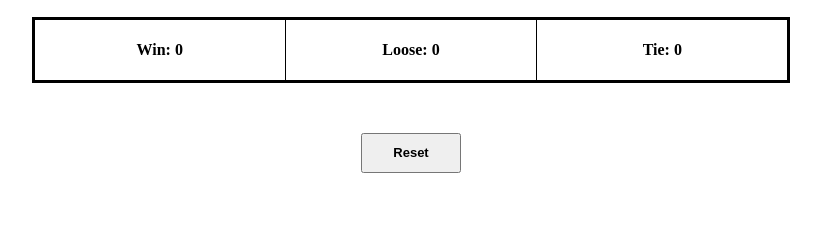
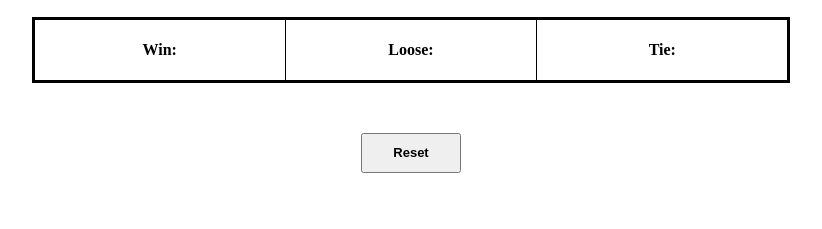
Before and after one commit to brishanksingh7843-design/RockPaper, a plain HTML site: page index.html in a window 1280 px wide. Shown: the part 262-491 px from the top of the page, 229-1051 px from the left. Drawn offline with Linux system fonts and the light colour scheme.

Commit message:
Update index.html

```diff
--- a/index.html
+++ b/index.html
@@ -77,9 +77,9 @@
     </table>
     <table class="result">
       <tr>
-        <th><p class="winnn">Win: 0</p></th>
-        <th><p class="looseee">Loose: 0</p></th>
-        <th><p class="tie1">Tie: 0</p></th>
+        <th><p class="winnn">Win: </p></th>
+        <th><p class="looseee">Loose: </p></th>
+        <th><p class="tie1">Tie: </p></th>
       </tr>
     </table>
     <button onclick="fff()">Reset</button>
```
